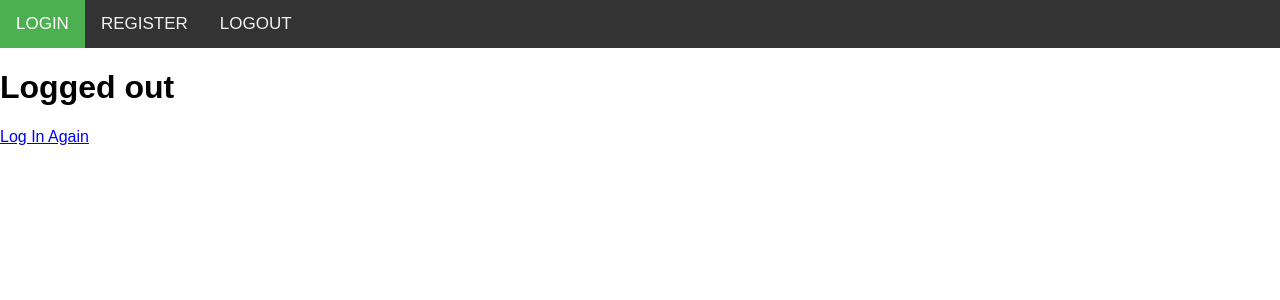
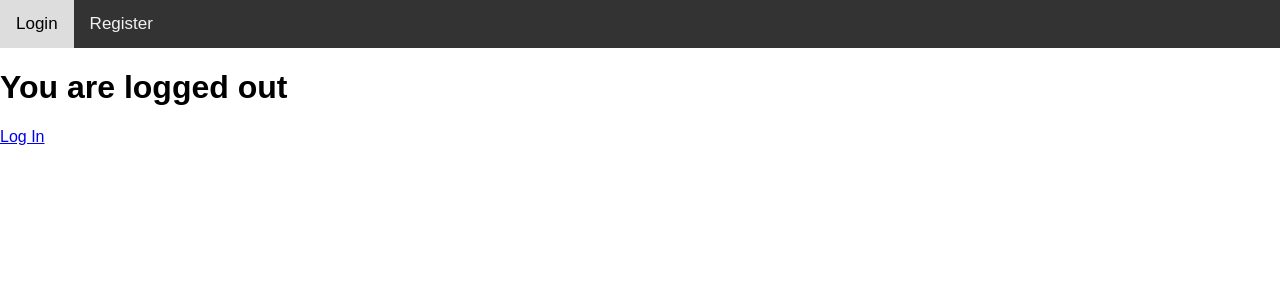
Before and after one commit to rhubarb11/web_shop, a Django app: page /user/logout/ in a window 1280 px wide. Shown: the top 300 px of the page. Run offline with Django 3.2, Linux system fonts and the light colour scheme.

Commit message:
Added css

```diff
--- a/web_shop/shop/static/shop/style.css
+++ b/web_shop/shop/static/shop/style.css
@@ -21,8 +21,3 @@ body {
   background-color: #ddd;
   color: black;
 }
-
-.topnav a.active {
-  background-color: #4CAF50;
-  color: white;
-}
--- a/web_shop/shop/templates/shop/base.html
+++ b/web_shop/shop/templates/shop/base.html
@@ -6,16 +6,20 @@
   <head>
     <meta name="viewport" content="width=device-width, initial-scale=1">
     <link rel="stylesheet" type="text/css" href="{% static 'shop/style.css' %}">
-    <title></title>
+    <title>{{ title }}</title>
   </head>
 
   <body>
 
   <div class="topnav">
-    <a class="active" href="{% url 'login' %}">LOGIN</a>
-    <a href="{% url 'user-register' %}">REGISTER</a>
-    <a href="{% url 'logout' %}">LOGOUT</a>
-
+    {% if user.is_authenticated %}
+      <a href="#">{{ user.get_username }}</a>
+      <a href="#">Profile</a>
+      <a href="{% url 'logout' %}">Logout</a>
+    {% else %}
+      <a href="{% url 'login' %}">Login</a>
+      <a href="{% url 'user-register' %}">Register</a>
+    {% endif %}
   </div>
 
     {% block content %}
--- a/web_shop/shop/views.py
+++ b/web_shop/shop/views.py
@@ -3,4 +3,5 @@ from django.http import HttpResponse
 
 
 def index(request):
+
     return HttpResponse('<h1>**TESTING**</h1>')
--- a/web_shop/users/templates/users/login.html
+++ b/web_shop/users/templates/users/login.html
@@ -5,7 +5,9 @@
 <div>
   <form method="POST"> {% csrf_token %}
     <fieldset>
+
       {{ form.as_p }}
+
     </fieldset>
     <button type="submit">Login</button>
   </form>
--- a/web_shop/users/templates/users/logout.html
+++ b/web_shop/users/templates/users/logout.html
@@ -2,9 +2,9 @@
 
 {% block content %}
 
-<h1>Logged out</h1>
+<h1>You are logged out</h1>
   <div>
-    <a href="{% url 'login' %}">Log In Again</a>
+    <a href="{% url 'login' %}">Log In</a>
   </div>
 
 {% endblock %}
--- a/web_shop/users/urls.py
+++ b/web_shop/users/urls.py
@@ -2,11 +2,16 @@ from django.contrib.auth import views as auth_views
 from django.urls import path
 from users import views as user_views
 from django.conf import settings
+from django.contrib.auth.decorators import login_required
 
 
 urlpatterns = [
-     path('login/', auth_views.LoginView.as_view(template_name='users/login.html'), name='login'),
-     path('logout/', auth_views.LogoutView.as_view(template_name='users/logout.html'), name='logout'),
-     path('register/', user_views.UserRegister, name='user-register'),
+     path('login/', auth_views.LoginView.as_view(template_name='users/login.html',
+          redirect_authenticated_user=True, extra_context={'title':'logout'}), name='login'),
+
+     path('logout/', auth_views.LogoutView.as_view(template_name='users/logout.html',
+          extra_context={'title':'logout'}), name='logout'),
+
+     path('register/', user_views.UserRegisterView, name='user-register'),
 
 ]
--- a/web_shop/users/views.py
+++ b/web_shop/users/views.py
@@ -2,7 +2,7 @@ from django.shortcuts import render, redirect
 from . forms import UserRegisterForm
 
 
-def UserRegister(request):
+def UserRegisterView(request):
     if request.method == 'POST':
         form = UserRegisterForm(request.POST)
         if form.is_valid():
@@ -10,5 +10,5 @@ def UserRegister(request):
             return redirect('login')
     else:
         form = UserRegisterForm()
-        form = {'form': form}
+        form = {'form': form, 'title': 'register'}
     return render(request, 'users/register.html', form)
--- a/web_shop/web_shop/settings.py
+++ b/web_shop/web_shop/settings.py
@@ -125,3 +125,4 @@ USE_TZ = True
 STATIC_URL = '/static/'
 
 LOGIN_REDIRECT_URL = 'shop-index'
+LOGIN_URL = 'login'
```
